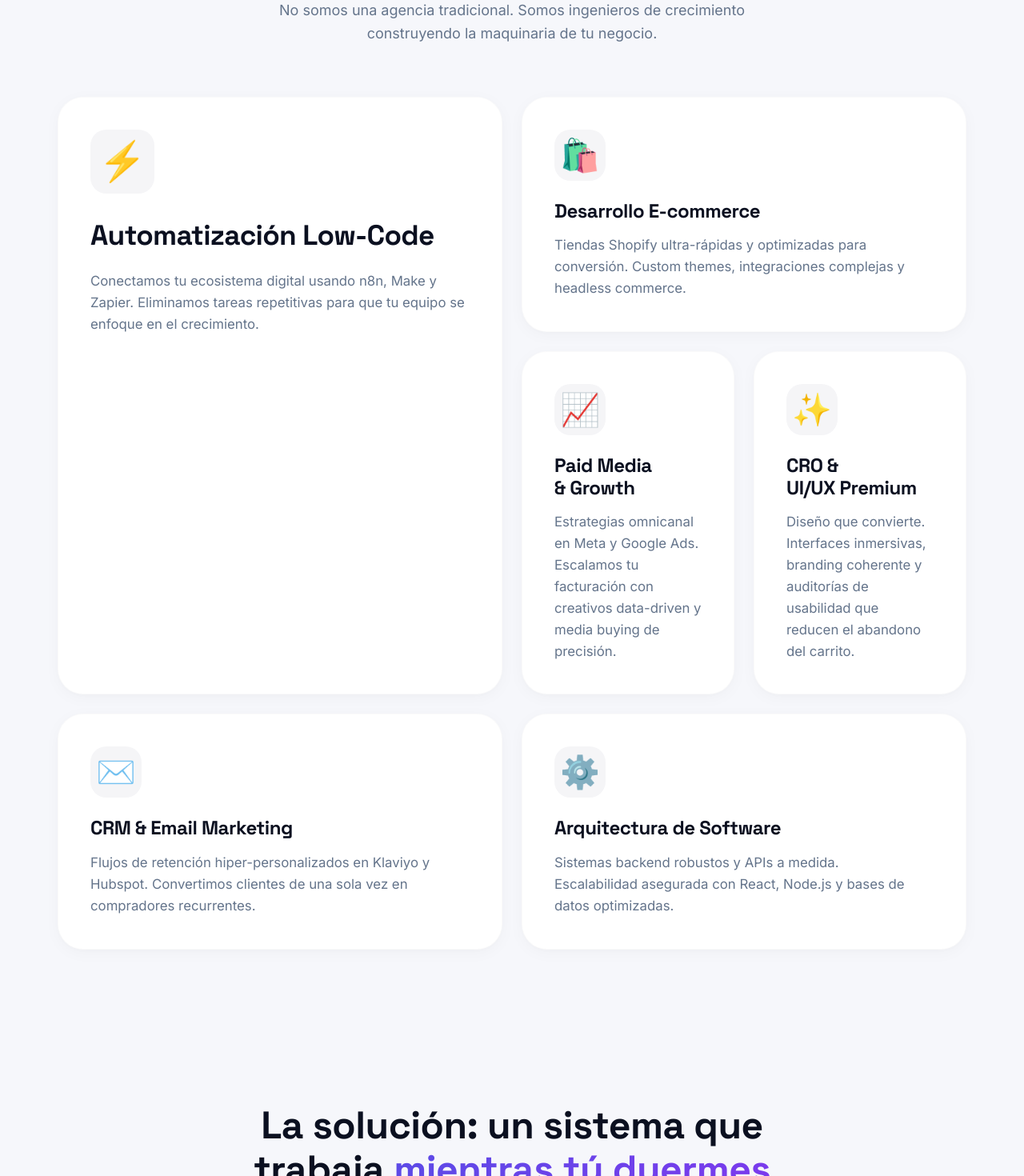
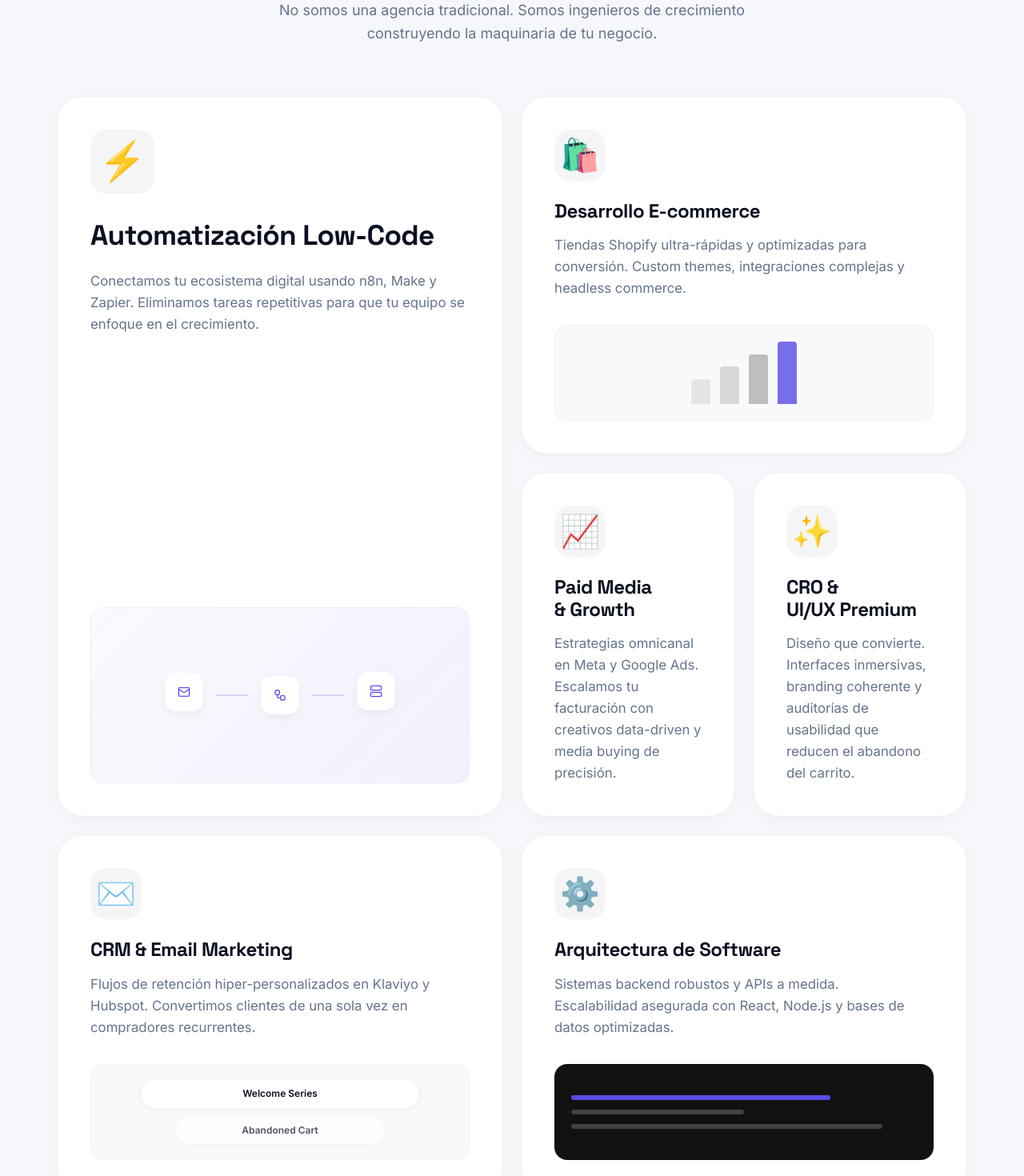
Before and after one commit to luk1311/AutoScale-agency, a React (Vite) app: page / in a window 1280 px wide. Shown: the part 1320-2790 px from the top of the page at 80% size. Built offline with nearby package versions, Linux system fonts and the light colour scheme; no server answers; the database is empty.

Commit message:
feat: add responsive Services section with bento grid layout and animated visuals

```diff
--- a/src/components/Services.css
+++ b/src/components/Services.css
@@ -101,6 +101,137 @@
     border-radius: 24px;
   }
 
-  .service-card:nth-child(1) h3 { font-size: 1.8rem; }
   .service-card:nth-child(1) .service-icon { width: 64px; height: 64px; font-size: 2.5rem; margin-bottom: 1.5rem; }
 }
+
+/* Bento Visuals */
+.service-card {
+  justify-content: space-between;
+}
+
+.service-content {
+  position: relative;
+  z-index: 2;
+}
+
+.bento-visual {
+  position: relative;
+  z-index: 1;
+  margin-top: 2rem;
+  border-radius: 16px;
+  background: #F8F9FB;
+  border: 1px solid rgba(0, 0, 0, 0.03);
+  overflow: hidden;
+  display: flex;
+  align-items: center;
+  justify-content: center;
+}
+
+/* 1. Automation Flow (Card 1) */
+.service-card:nth-child(1) .bento-visual {
+  height: 220px;
+  background: linear-gradient(135deg, rgba(91, 75, 230, 0.03) 0%, rgba(91, 75, 230, 0.08) 100%);
+}
+
+.automation-flow {
+  display: flex;
+  align-items: center;
+  justify-content: center;
+  gap: 1rem;
+}
+
+.automation-flow .node {
+  width: 48px;
+  height: 48px;
+  background: #ffffff;
+  border-radius: 14px;
+  display: flex;
+  align-items: center;
+  justify-content: center;
+  box-shadow: 0 4px 12px rgba(0,0,0,0.05);
+  color: var(--brand);
+  position: relative;
+  z-index: 2;
+}
+
+.automation-flow .line {
+  height: 2px;
+  width: 40px;
+  background: var(--brand);
+  opacity: 0.2;
+  position: relative;
+  z-index: 1;
+}
+
+.automation-flow .n1 { animation: float 3s ease-in-out infinite; }
+.automation-flow .n2 { animation: float 3s ease-in-out infinite 1s; }
+.automation-flow .n3 { animation: float 3s ease-in-out infinite 2s; }
+
+/* 2. E-commerce Chart (Card 2) */
+.service-card:nth-child(2) .bento-visual {
+  height: 120px;
+}
+.ecommerce-chart {
+  display: flex;
+  align-items: flex-end;
+  justify-content: center;
+  gap: 12px;
+  padding: 20px;
+}
+.ecommerce-chart .bar {
+  width: 24px;
+  background: var(--brand);
+  border-radius: 4px 4px 0 0;
+  opacity: 0.8;
+}
+.ecommerce-chart .b1 { height: 40%; background: #e0e0e0; }
+.ecommerce-chart .b2 { height: 60%; background: #d0d0d0; }
+.ecommerce-chart .b3 { height: 80%; background: #b0b0b0; }
+.ecommerce-chart .b4 { height: 100%; }
+
+/* 5. Email Flow (Card 5) */
+.service-card:nth-child(5) .bento-visual {
+  height: 120px;
+  flex-direction: column;
+  gap: 10px;
+  padding: 20px;
+}
+.email-pill {
+  background: #ffffff;
+  padding: 8px 16px;
+  border-radius: 20px;
+  font-size: 0.75rem;
+  font-weight: 600;
+  color: var(--ink);
+  box-shadow: 0 2px 8px rgba(0,0,0,0.04);
+  width: 80%;
+  text-align: center;
+}
+.email-pill:nth-child(2) {
+  width: 60%;
+  opacity: 0.7;
+}
+
+/* 6. Code Block (Card 6) */
+.service-card:nth-child(6) .bento-visual {
+  height: 120px;
+  flex-direction: column;
+  align-items: flex-start;
+  padding: 20px;
+  gap: 12px;
+  background: #111;
+}
+.code-line {
+  height: 6px;
+  border-radius: 4px;
+  background: rgba(255,255,255,0.2);
+}
+.code-line.w-75 { width: 75%; background: var(--brand); }
+.code-line.w-50 { width: 50%; }
+.code-line.w-100 { width: 90%; }
+
+@keyframes float {
+  0% { transform: translateY(0px); }
+  50% { transform: translateY(-6px); }
+  100% { transform: translateY(0px); }
+}
--- a/src/components/Services.jsx
+++ b/src/components/Services.jsx
@@ -1,3 +1,4 @@
+import { Workflow, ShoppingCart, BarChart, Layout, Mail, Server, ArrowRight } from 'lucide-react';
 import './Services.css';
 
 const Services = () => {
@@ -5,32 +6,64 @@ const Services = () => {
     {
       title: "Automatización Low-Code",
       description: "Conectamos tu ecosistema digital usando n8n, Make y Zapier. Eliminamos tareas repetitivas para que tu equipo se enfoque en el crecimiento.",
-      icon: "⚡"
+      icon: "⚡",
+      visual: (
+        <div className="bento-visual automation-flow">
+          <div className="node n1"><Mail size={16}/></div>
+          <div className="line l1"></div>
+          <div className="node n2"><Workflow size={16}/></div>
+          <div className="line l2"></div>
+          <div className="node n3"><Server size={16}/></div>
+        </div>
+      )
     },
     {
       title: "Desarrollo E-commerce",
       description: "Tiendas Shopify ultra-rápidas y optimizadas para conversión. Custom themes, integraciones complejas y headless commerce.",
-      icon: "🛍️"
+      icon: "🛍️",
+      visual: (
+        <div className="bento-visual ecommerce-chart">
+          <div className="bar b1"></div>
+          <div className="bar b2"></div>
+          <div className="bar b3"></div>
+          <div className="bar b4"></div>
+        </div>
+      )
     },
     {
       title: "Paid Media & Growth",
       description: "Estrategias omnicanal en Meta y Google Ads. Escalamos tu facturación con creativos data-driven y media buying de precisión.",
-      icon: "📈"
+      icon: "📈",
+      visual: null
     },
     {
       title: "CRO & UI/UX Premium",
       description: "Diseño que convierte. Interfaces inmersivas, branding coherente y auditorías de usabilidad que reducen el abandono del carrito.",
-      icon: "✨"
+      icon: "✨",
+      visual: null
     },
     {
       title: "CRM & Email Marketing",
       description: "Flujos de retención hiper-personalizados en Klaviyo y Hubspot. Convertimos clientes de una sola vez en compradores recurrentes.",
-      icon: "✉️"
+      icon: "✉️",
+      visual: (
+        <div className="bento-visual email-flow">
+          <div className="email-pill">Welcome Series</div>
+          <div className="email-pill">Abandoned Cart</div>
+        </div>
+      )
     },
     {
       title: "Arquitectura de Software",
       description: "Sistemas backend robustos y APIs a medida. Escalabilidad asegurada con React, Node.js y bases de datos optimizadas.",
-      icon: "⚙️"
+      icon: "⚙️",
+      visual: (
+        <div className="bento-visual code-block">
+          <div className="code-line w-75"></div>
+          <div className="code-line w-50"></div>
+          <div className="code-line w-100"></div>
+        </div>
+      )
     }
   ];
 
@@ -46,9 +79,12 @@ const Services = () => {
         <div className="services-grid">
           {services.map((service, index) => (
             <div key={index} className={`service-card delay-${(index % 3 + 1) * 100}`}>
-              <div className="service-icon">{service.icon}</div>
-              <h3>{service.title}</h3>
-              <p>{service.description}</p>
+              <div className="service-content">
+                <div className="service-icon">{service.icon}</div>
+                <h3>{service.title}</h3>
+                <p>{service.description}</p>
+              </div>
+              {service.visual && service.visual}
             </div>
           ))}
         </div>
```
